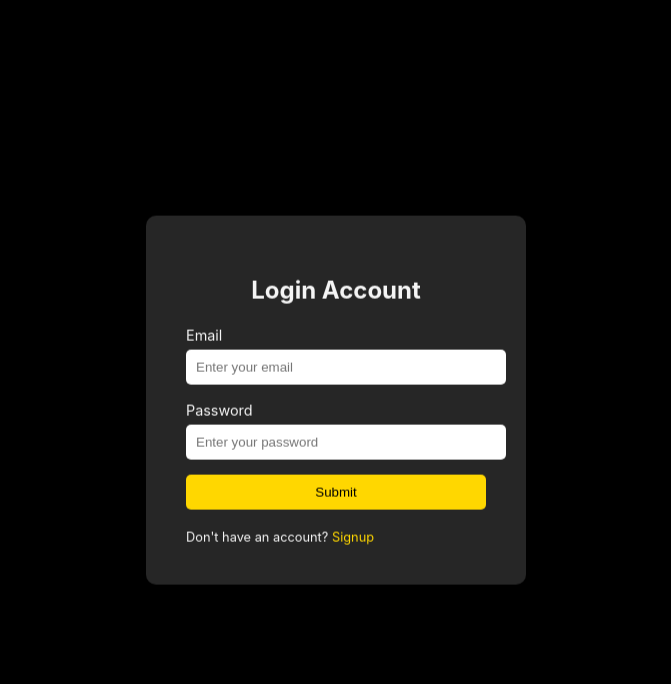
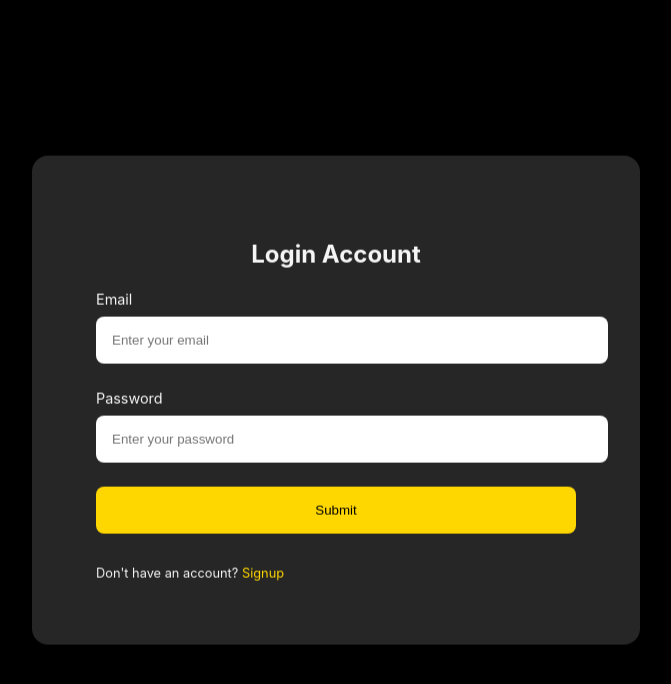
Before and after one commit to ericacosta505/icarus, a React (Create React App) app in the folder client/: page /login in a window 1280 px wide. Shown: the top 684 px of the page, without its empty margins (304-975 px from the left). Built offline with nearby package versions, Linux system fonts and the light colour scheme.

Commit message:
Package Installation and Home Page Update
Concurreny package installed, home page header addition, and added rem consistency

```diff
--- a/client/src/Components/Home.jsx
+++ b/client/src/Components/Home.jsx
@@ -48,9 +48,9 @@ const Home = () => {
   return (
     <>
       <div className="home_page">
-        <h4>
-          Welcome <span>{username}</span>
-        </h4>
+        <div className="header">
+          <p className="username">{username}</p>
+        </div>
         <button onClick={logout}>LOGOUT</button>
       </div>
       <ToastContainer />
--- a/client/src/index.css
+++ b/client/src/index.css
@@ -2,18 +2,19 @@ body,
 html {
   height: 100%;
   margin: 0;
-  font-family: -apple-system, BlinkMacSystemFont, sans-serif;
-  background: #000; /* black background */
-  color: #f5f5f5; /* light text for readability */
+  font-family: -apple-system, BlinkMacSystemFont, "Segoe UI", Roboto,
+    "Helvetica Neue", Arial, sans-serif;
+  background: #000;
+  color: #f5f5f5;
 }
 
 .form_container {
   background: rgba(255, 255, 255, 0.15);
-  backdrop-filter: blur(5px);
-  border-radius: 10px;
-  padding: 40px;
-  width: 300px;
-  box-shadow: 0 4px 6px rgba(0, 0, 0, 0.1);
+  backdrop-filter: blur(0.5rem);
+  border-radius: 1rem;
+  padding: 4rem;
+  width: 30rem;
+  box-shadow: 0 0.4rem 0.6rem rgba(0, 0, 0, 0.1);
   display: flex;
   flex-direction: column;
   align-items: center;
@@ -30,11 +31,11 @@ form {
 }
 
 form div {
-  margin-bottom: 15px;
+  margin-bottom: 1.5rem;
 }
 
 label {
-  margin-bottom: 5px;
+  margin-bottom: 0.5rem;
   font-size: 0.9rem;
 }
 
@@ -42,25 +43,25 @@ input[type="email"],
 input[type="text"],
 input[type="password"] {
   width: 100%;
-  padding: 10px;
+  padding: 1rem;
   border: none;
-  border-radius: 5px;
-  margin-top: 5px;
+  border-radius: 0.5rem;
+  margin-top: 0.5rem;
 }
 
 input[type="email"]:focus,
 input[type="password"]:focus {
   outline: none;
   border-color: gold;
-  box-shadow: 0 0 0 2px rgba(255, 215, 0, 0.5);
+  box-shadow: 0 0 0 0.2rem rgba(255, 215, 0, 0.5);
 }
 
 button {
   background-color: gold;
   color: black;
-  padding: 10px 15px;
+  padding: 1rem 1.5rem;
   border: none;
-  border-radius: 5px;
+  border-radius: 0.5rem;
   cursor: pointer;
   transition: background-color 0.3s ease;
 }
@@ -70,7 +71,7 @@ button:hover {
 }
 
 span {
-  margin-top: 20px;
+  margin-top: 2rem;
   font-size: 0.8rem;
 }
 
@@ -86,3 +87,15 @@ a:hover {
 .ToastContainer {
   font-size: 0.8rem;
 }
+
+/* Home Page */
+.header {
+  width: 100%;
+  display: flex;
+  align-items: center;
+  justify-content: flex-end;
+}
+
+.username {
+  padding-right: 1rem;
+}
```
